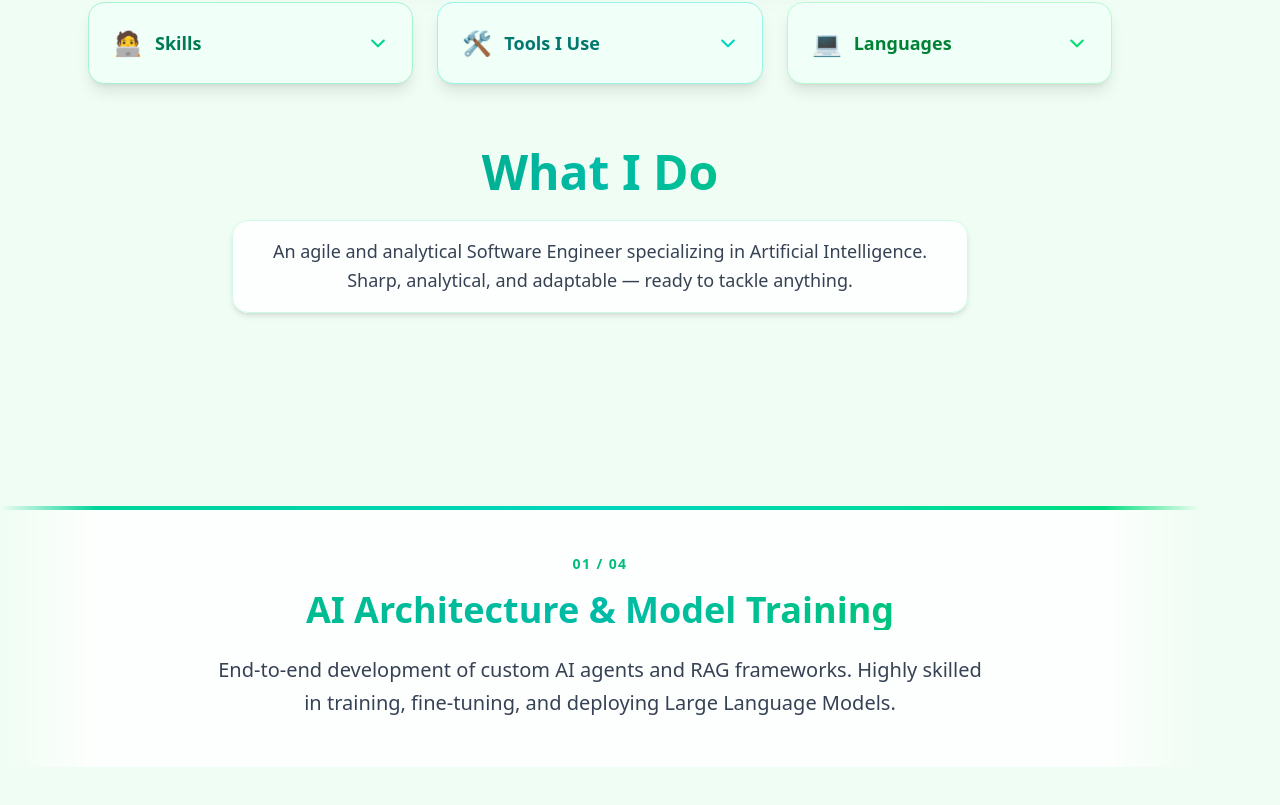
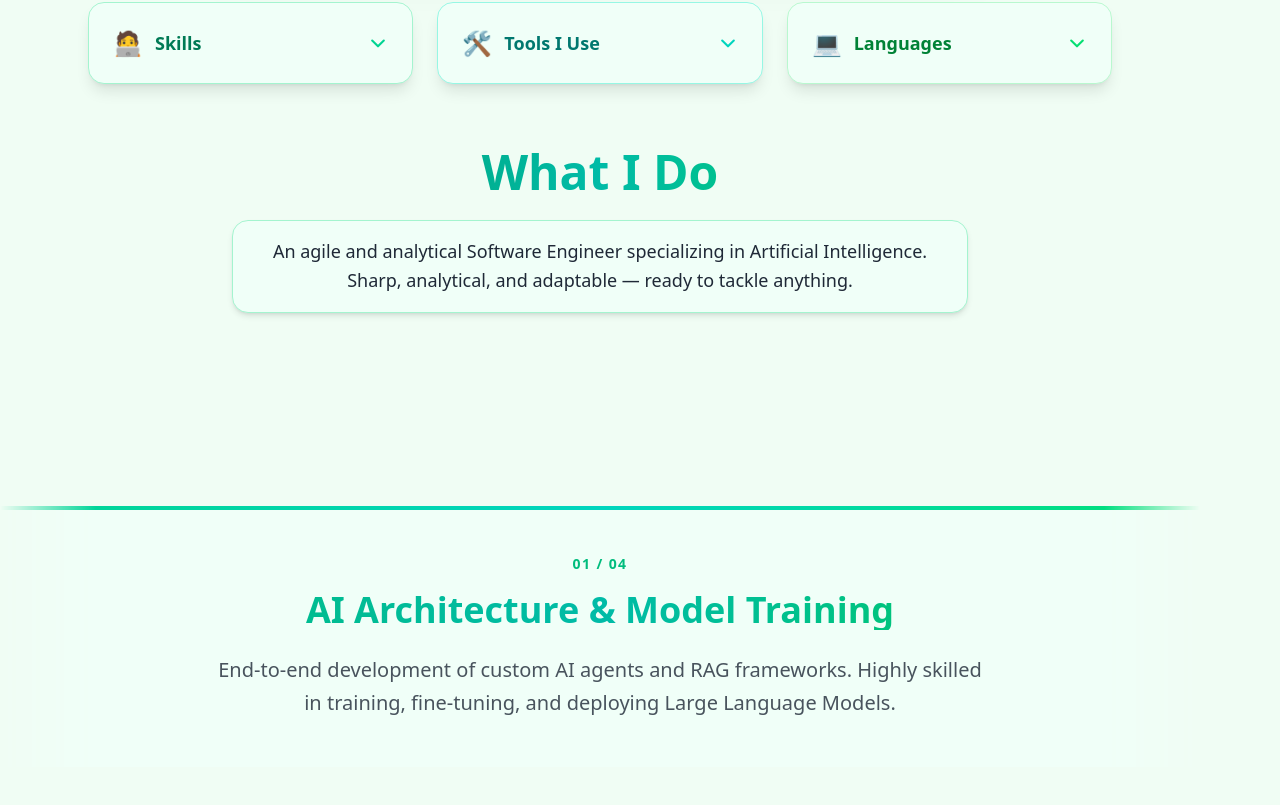
Before and after one commit to natiBirhauz/portfolio, a Next.js app: page / in a window 1280 px wide. Shown: the part 993-1798 px from the top of the page. Built offline with nearby package versions, Linux system fonts and the light colour scheme.

Commit message:
fix: box-card theme on skill cards, deeper video edge fade 38/62

```diff
--- a/src/app/components/NBLogo.tsx
+++ b/src/app/components/NBLogo.tsx
@@ -31,7 +31,7 @@ export default function NBLogo({ scrollRange = 1600 }: { scrollRange?: number })
     };
   }, [scrollRange]);
 
-  const edgeMask = "linear-gradient(to bottom, transparent 0%, black 25%, black 75%, transparent 100%)";
+  const edgeMask = "linear-gradient(to bottom, transparent 0%, black 38%, black 62%, transparent 100%)";
 
   return (
     <>
--- a/src/app/components/SkillSpotlight.tsx
+++ b/src/app/components/SkillSpotlight.tsx
@@ -30,8 +30,8 @@ export default function SkillSpotlight() {
         <h2 className="text-5xl font-extrabold bg-gradient-to-r from-emerald-600 via-teal-500 to-green-500 bg-clip-text text-transparent mb-6">
           {t.skillsSection.heading}
         </h2>
-        <div className="inline-block rounded-2xl bg-white/80 dark:bg-[#0a2318]/80 backdrop-blur px-8 py-4 shadow-md border border-emerald-100 dark:border-emerald-900">
-          <p className="text-lg text-gray-700 dark:text-gray-200 leading-relaxed">
+        <div className="box-card inline-block rounded-2xl backdrop-blur px-8 py-4 shadow-md border border-emerald-200 dark:border-emerald-800">
+          <p className="text-lg leading-relaxed">
             {t.skillsSection.intro}
           </p>
         </div>
@@ -58,7 +58,7 @@ export default function SkillSpotlight() {
             >
               {/* Card — full viewport width, edges faded via mask */}
               <div
-                className="w-full bg-white/85 dark:bg-[#0a2318]/85 backdrop-blur-md py-12 px-16 text-center shadow-2xl relative overflow-hidden"
+                className="box-card w-full backdrop-blur-md py-12 px-16 text-center shadow-2xl relative overflow-hidden"
                 style={{
                   maskImage: "linear-gradient(to right, transparent 0%, black 8%, black 92%, transparent 100%)",
                   WebkitMaskImage: "linear-gradient(to right, transparent 0%, black 8%, black 92%, transparent 100%)",
@@ -76,7 +76,7 @@ export default function SkillSpotlight() {
                   {item.title}
                 </h3>
 
-                <p className="text-xl text-gray-700 dark:text-gray-200 leading-relaxed max-w-3xl mx-auto">
+                <p className="text-xl leading-relaxed max-w-3xl mx-auto opacity-80">
                   {item.body}
                 </p>
               </div>
```
